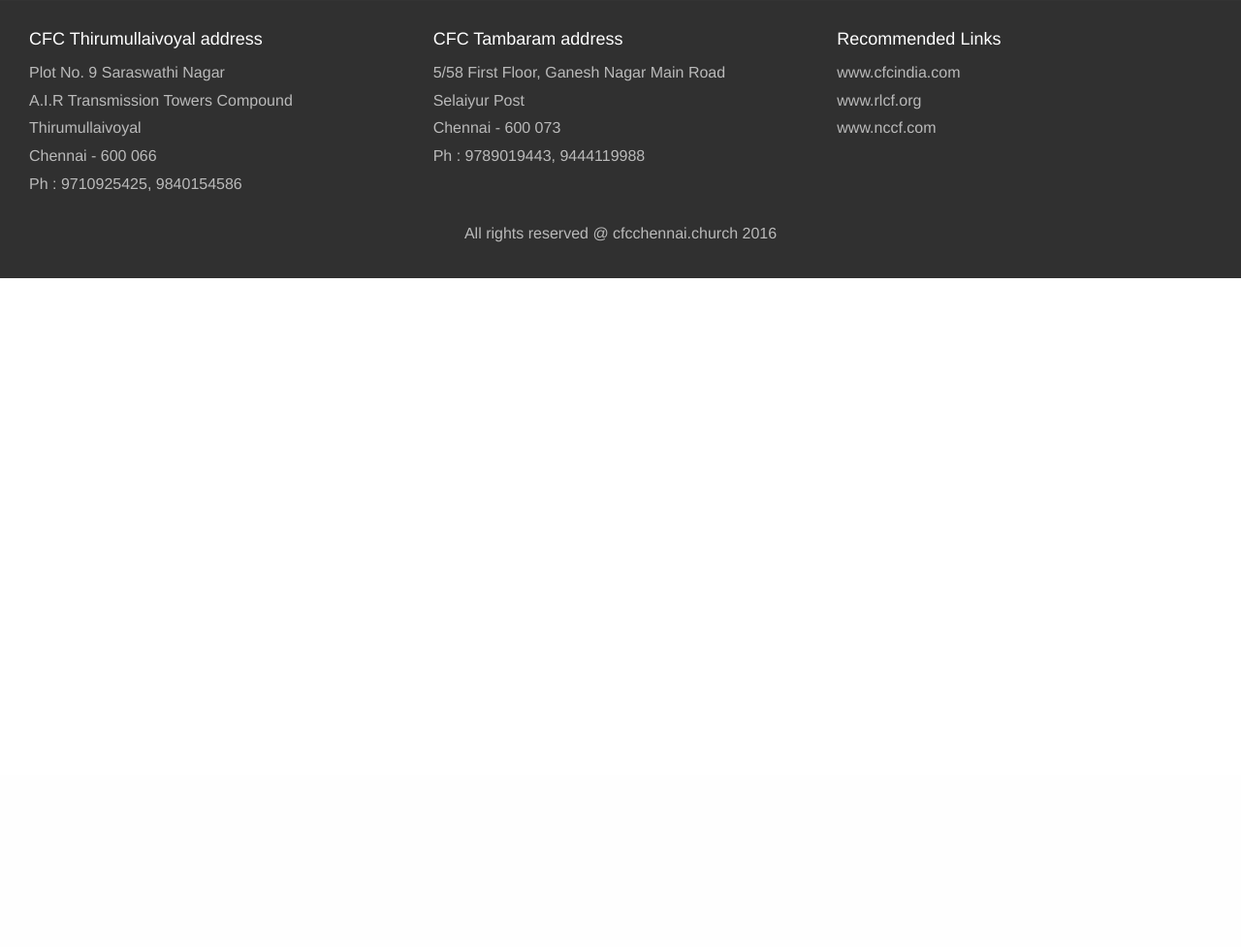
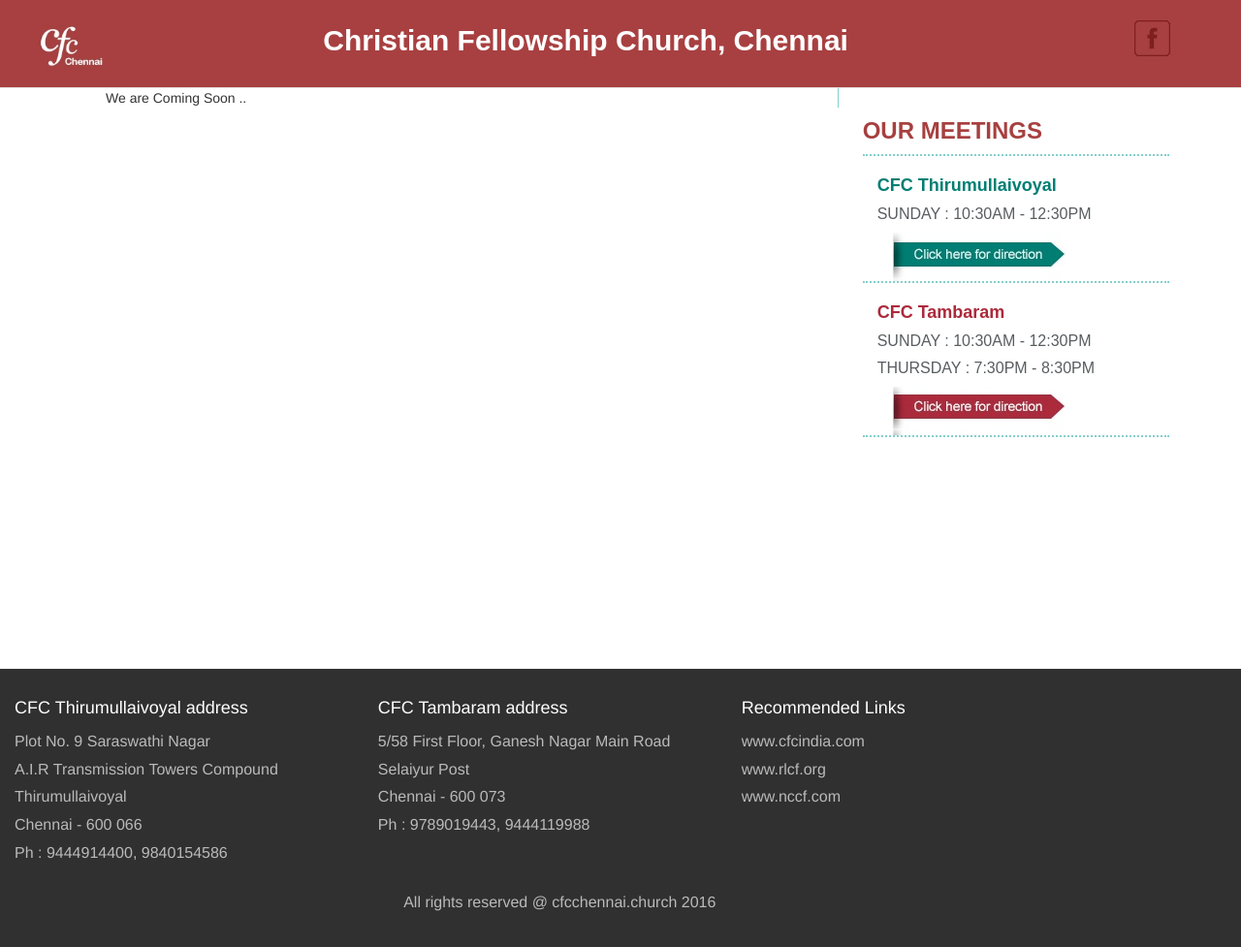
Before and after one commit to webttp/cfcchennai, a PHP site: page / in a window 1280 px wide. Shown: the whole page at 97% size. Before the commit the page ends 287 px from the top, so only its background shows below. Run offline with PHP 8.4, Linux system fonts and the light colour scheme; some libraries are stand-ins or nearby versions.

Commit message:
Update index.php

```diff
--- a/index.php
+++ b/index.php
@@ -11,6 +11,7 @@
 <script type="text/javascript" src="bootstrap/js/bootstrap.min.js"></script>
 <script type="text/javascript" src="js/csi.min.js"></script>
 <script type="text/javascript" src="js/angular.min.js"></script>
+<script type="text/javascript" src="js/sermonController.js"></script>
 <script type="text/javascript" src="js/lightbox.js"></script>
 
   <!-- CSS files  -->
@@ -29,17 +30,55 @@
 
 <body class="no-sidebars md">
    <header>
+	<div class="menu-container">
+		<div class="container">
+			<div class="row">
+				<div class="col-md-1 col-sm-1 col-xs-1 cfcc-logo">
+					<a href="http://www.cfcindia.com/"> <img alt="Logo" class="img-responsive main-logo" src="images/Cfc_Chennai_Logo.png" alt="Chennai-CFC">
+					</a>
+				</div>
+				<div class="col-md-11 col-sm-11 col-xs-11 cfcc-verse">
+					<div class="col-md-10 col-sm-10 hidden-xs">
+						<a href="http://www.cfcindia.com">
+							<div class="hidden-xs banner-text">Christian Fellowship
+								Church, Chennai</div>
+						</a>
+						<!-- <div class="hidden-xs verse-text">
+                      <em>And he who does not take his cross and follow after Me is not worthy of Me </br> (Matthew 10:38) </em>
+                  </div> -->
+					</div>
+					<div class="hidden-md hidden-lg hidden-sm col-xs-11">
+						<nav class="navbar navbar-default navbar-inverse menu" role="navigation">
+						<div class="hidden-md hidden-lg hidden-sm col-xs-10 xs-banner-text">
+							 Christian Fellowship Church, Chennai</div>
+						<div class="navbar-header toggle-bar">
+							<button type="button" class="navbar-toggle" data-toggle="collapse" data-target="#menu_items_bar">
+								<span class="icon-bar"></span> <span class="icon-bar"></span> <span class="icon-bar"></span>
+							</button>
+						</div>
+
+						</nav>
+					</div>
+					<div class="col-md-1 col-sm-1 col-xs-1">
+						<a class="fb-share-button"
+							href="https://www.facebook.com/groups/1419135528352392/"></a>
+					</div>
+				</div>
+			</div>
+		</div>
+	</div>
 
 </header>
 <div class="spinner-container" style="display:none;">
 
 </div>
-	<div class="content-page-section" style="display:none;">
+
+	<div class="content-page-section">
 		<div class="container-fluid body-container bs-docs-container">
 			<div class="row-fluid" id="full-width">
 				<div class="col-md-12 home-page">
 					<div class="col-md-8 content-section" id="content_section">
-						We are coming soon ....
+						We are Coming Soon ..
 					</div>
 					<div class="col-md-3 col-sm-12 col-xs-12 timings-section" id="timings_section">
 					   <div data-include="templates/timings.php"></div>
@@ -52,6 +91,7 @@
 	<div id="footer_container" class="footer-container">
 		<div class="footer-menu">
 			<div class="container footer-area">
+				<div class="row">
 					<div class="col-md-4 col-sm-4 col-xs-12 footer-section-1">
 						<h4>CFC Thirumullaivoyal address</h4>
 						<ul>
@@ -59,7 +99,7 @@
 							<li>A.I.R Transmission Towers Compound</li>
 							<li>Thirumullaivoyal</li>
 							<li>Chennai - 600 066</li>
-						<li>Ph : 9710925425, 9840154586</li>
+							<li>Ph : 9444914400, 9840154586</li>
 						</ul>
 					</div>
 					<div class="col-md-4 col-sm-4 col-xs-12 footer-section-2">
@@ -80,7 +120,9 @@
 						</ul>
 					</div>
 				</div>
-			<div class="cfcc-bottom-footer">All rights reserved @ cfcchennai.church 2016</div>
+				<div class="cfcc-bottom-footer">All rights reserved @
+					cfcchennai.church 2016</div>
+			</div>
 		</div>
 	</div>
 	</footer>
```
Lines whose indentation alone changed are shown as unchanged.
